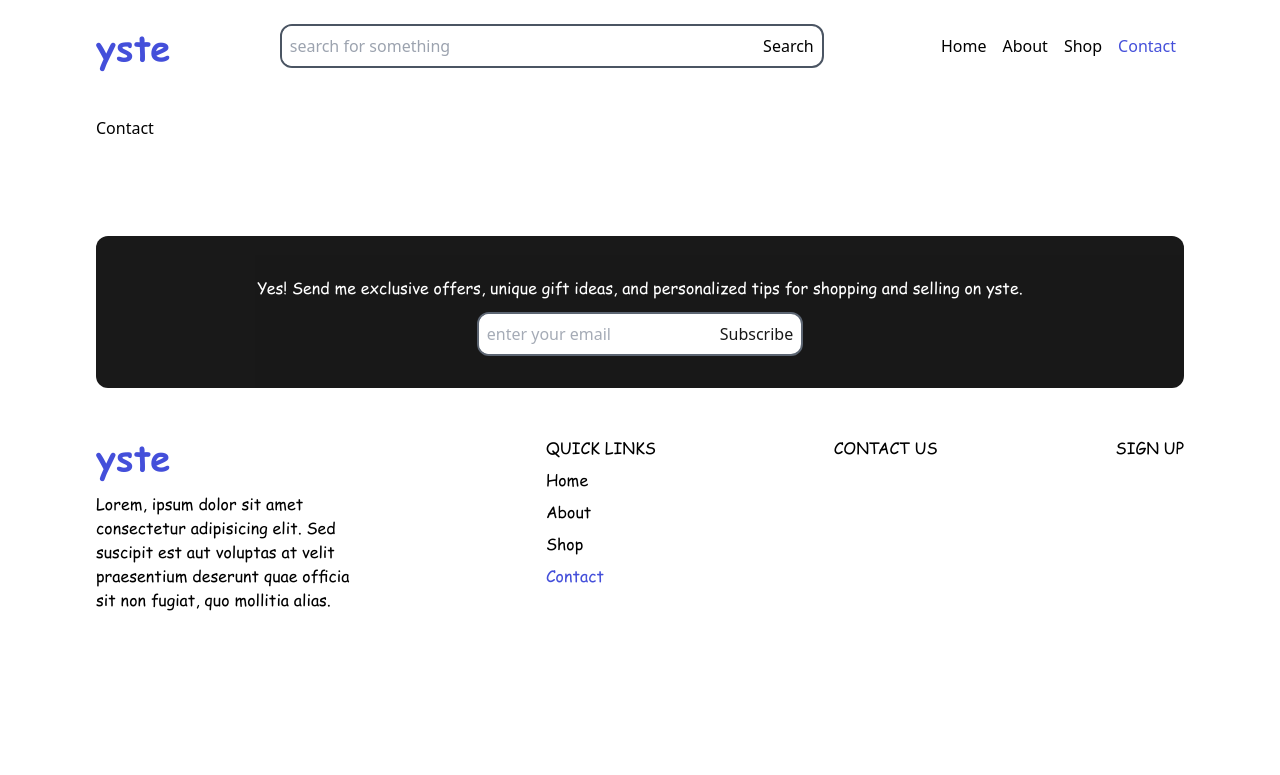
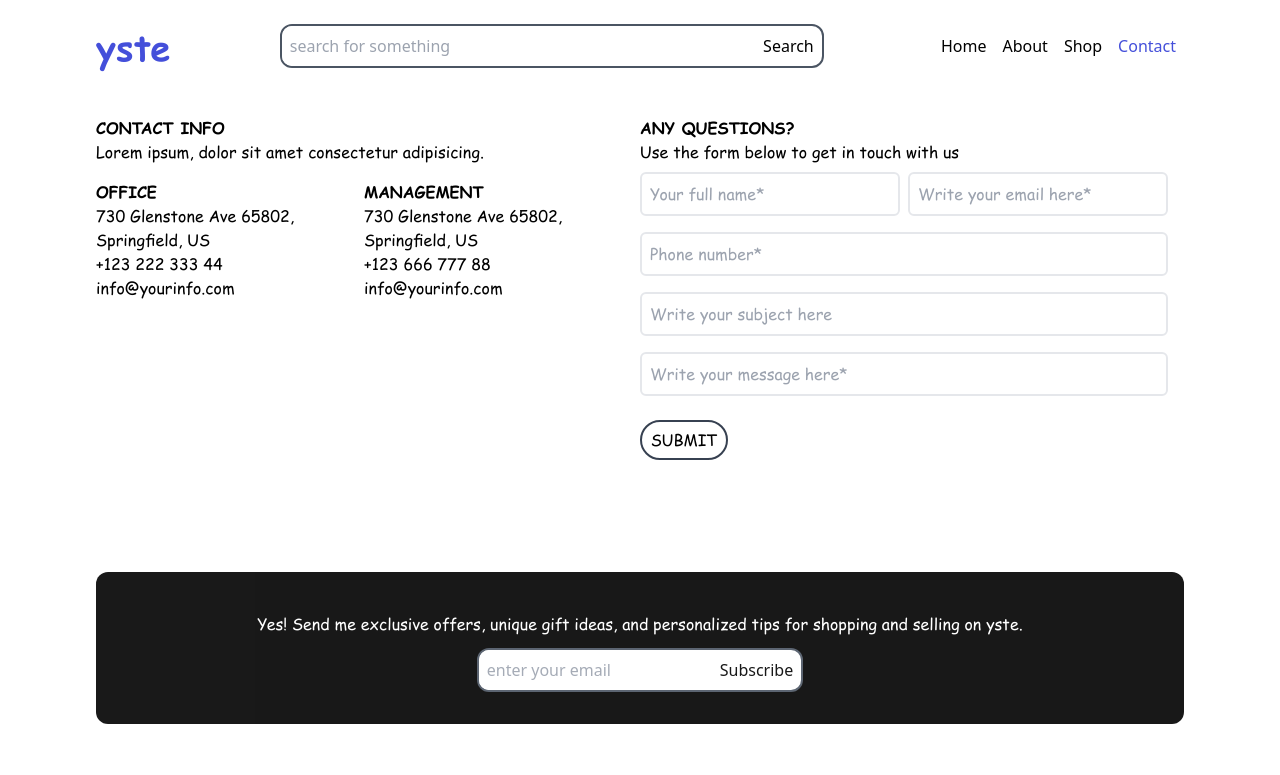
Before and after one commit to elisheba-beep/yste, a React (Vite) app: page /contact in a window 1280 px wide. Shown: the top 775 px of the page. Built offline with nearby package versions, Linux system fonts and the light colour scheme.

Commit message:
contact page ui updated

```diff
--- a/src/pages/Contact.tsx
+++ b/src/pages/Contact.tsx
@@ -1,10 +1,114 @@
-import Wrapper from '../components/Wrapper'
-
+import { useState } from "react";
+import Wrapper from "../components/Wrapper";
 
 export default function Contact() {
+  const [formData, setFormData] = useState({
+    fullname: "",
+    email: "",
+    phoneNumber:"",
+    subject: "",
+    message: "",
+  });
+
+  const handleChange = (event: {
+    target: { name: string ; value: string | number };
+  }) => {
+    const { name, value } = event.target;
+    setFormData((prevFormData) => ({ ...prevFormData, [name]: value }));
+  };
+
+  // eslint-disable-next-line @typescript-eslint/no-explicit-any
+  const handleSubmit = (event: { preventDefault: any }) => {
+    event.preventDefault;
+    console.log(
+      `Full name: ${formData.fullname}, Email: ${formData.email}, Message: ${formData.message}`
+    );
+  };
   return (
     <Wrapper>
-    <div>Contact</div>
-  </Wrapper>
-  )
+      <div className="flex w-full font-primaryRegular gap-4">
+        {/* contact info */}
+        <div className="w-1/2">
+          <h3 className="font-primaryBold">CONTACT INFO</h3>
+          <p>Lorem ipsum, dolor sit amet consectetur adipisicing.</p>
+
+          <div className="flex my-4 gap-2">
+            {/* office */}
+            <div>
+              <h3 className="font-primaryBold">OFFICE</h3>
+              <p>730 Glenstone Ave 65802, Springfield, US</p>
+              <p>+123 222 333 44</p>
+              <p>info@yourinfo.com</p>
+            </div>
+            {/* management */}
+            <div>
+              <h3 className="font-primaryBold">MANAGEMENT</h3>
+              <p>730 Glenstone Ave 65802, Springfield, US</p>
+              <p>+123 666 777 88</p>
+              <p>info@yourinfo.com</p>
+            </div>
+          </div>
+        </div>
+
+        {/* form */}
+        <div className="w-1/2">
+          <h3 className="font-primaryBold">ANY QUESTIONS?</h3>
+          <p>Use the form below to get in touch with us</p>
+
+          <form onSubmit={handleSubmit}>
+            <div className="flex gap-2">
+              <input
+                type="text"
+                name="fullname"
+                value={formData.fullname}
+                onChange={handleChange}
+                placeholder="Your full name*"
+                className="border-gray-200 my-2 outline-none border-2 rounded-md p-2 w-1/2"
+              />
+              <input
+                type="email"
+                name="email"
+                value={formData.email}
+                onChange={handleChange}
+                placeholder="Write your email here*"
+                className="border-gray-200 my-2 outline-none border-2 rounded-md p-2 w-1/2"
+              />
+            </div>
+            <input
+              type="text"
+              name="phone number"
+              value={formData.phoneNumber}
+              onChange={handleChange}
+              placeholder="Phone number*"
+              className="border-gray-200 my-2 outline-none border-2 rounded-md p-2 w-full"
+            />
+            <input
+              type="text"
+              name="subject"
+              value={formData.subject}
+              onChange={handleChange}
+              placeholder="Write your subject here"
+              className="border-gray-200 my-2 outline-none border-2 rounded-md p-2 w-full"
+            />
+            <input
+              type="text"
+              name="message"
+              value={formData.message}
+              onChange={handleChange}
+              placeholder="Write your message here*"
+              className="border-gray-200 my-2 outline-none border-2 rounded-md p-2 w-full"
+            />
+            <button
+              type="submit"
+              className="rounded-3xl w-1/6 h-10 bg-white text-black border-2 border-gray-700 hover:text-white hover:bg-black my-4"
+            >
+              SUBMIT
+            </button>
+          </form>
+        </div>
+
+        <div></div>
+      </div>
+    </Wrapper>
+  );
 }
```
